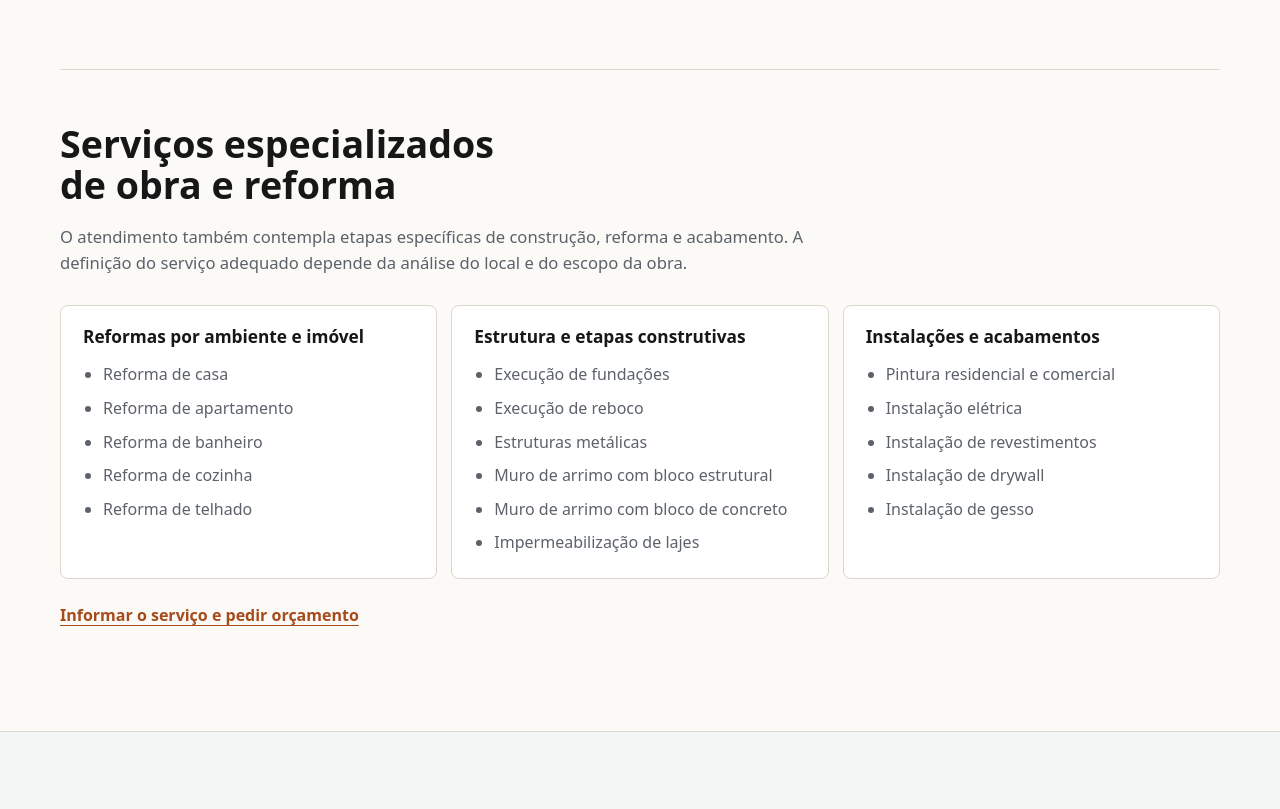
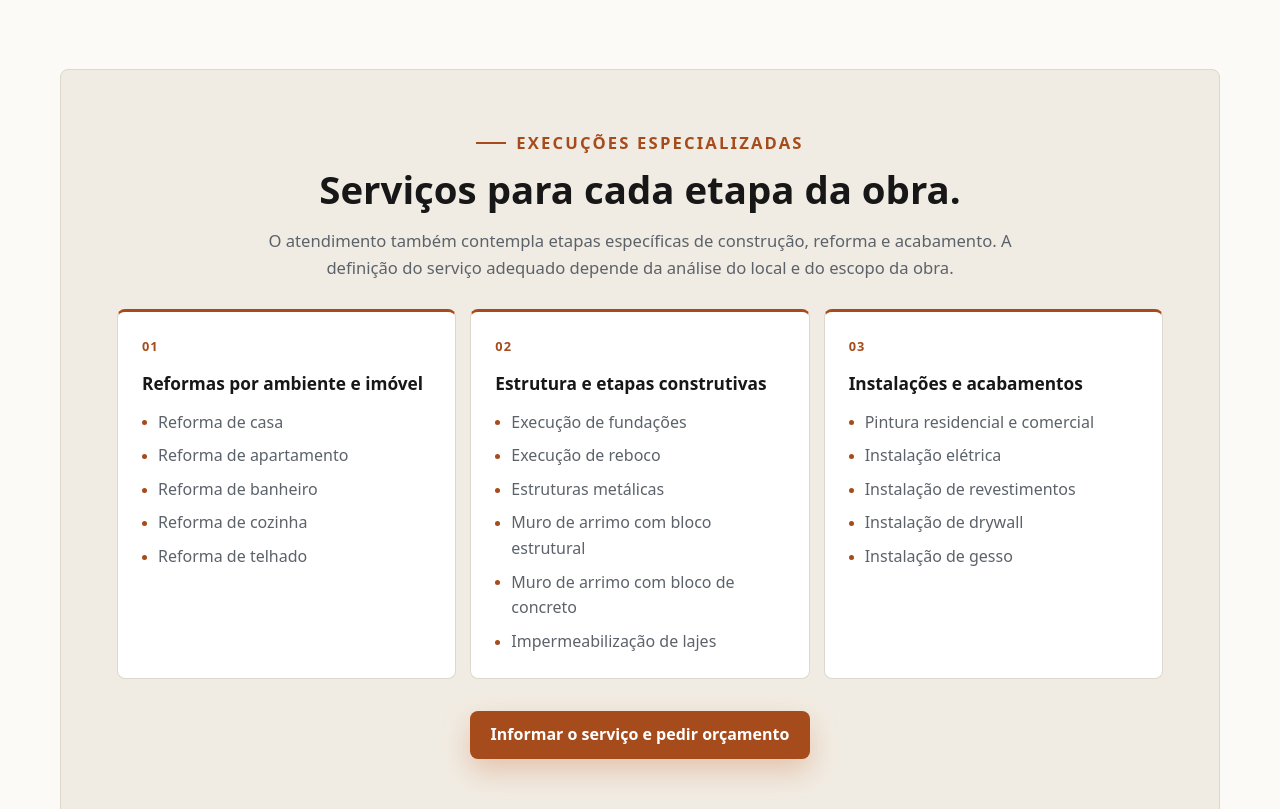
Before and after one commit to mpaulo1-bot/D-Martins, a website: page index.html in a window 1280 px wide. Shown: the part 2285-3094 px from the top of the page. Drawn offline with Linux system fonts and the light colour scheme.

Commit message:
feat(services): harmonize specialized services panel

```diff
--- a/index.html
+++ b/index.html
@@ -675,7 +675,8 @@
         </div>
         <div class="container specialized-services">
           <div class="section-head">
-            <h3>Serviços especializados de obra e reforma</h3>
+            <p class="eyebrow dark">Execuções especializadas</p>
+            <h3>Serviços para cada etapa da obra.</h3>
             <p>
               O atendimento também contempla etapas específicas de construção,
               reforma e acabamento. A definição do serviço adequado depende da
@@ -684,7 +685,7 @@
           </div>
           <div class="specialized-grid">
             <article>
-              <h3>Reformas por ambiente e imóvel</h3>
+              <h4>Reformas por ambiente e imóvel</h4>
               <ul>
                 <li>Reforma de casa</li>
                 <li>Reforma de apartamento</li>
@@ -694,7 +695,7 @@
               </ul>
             </article>
             <article>
-              <h3>Estrutura e etapas construtivas</h3>
+              <h4>Estrutura e etapas construtivas</h4>
               <ul>
                 <li>Execução de fundações</li>
                 <li>Execução de reboco</li>
@@ -705,7 +706,7 @@
               </ul>
             </article>
             <article>
-              <h3>Instalações e acabamentos</h3>
+              <h4>Instalações e acabamentos</h4>
               <ul>
                 <li>Pintura residencial e comercial</li>
                 <li>Instalação elétrica</li>
@@ -715,7 +716,7 @@
               </ul>
             </article>
           </div>
-          <a class="text-link" href="#orcamento"
+          <a class="button primary specialized-cta" href="#orcamento"
             >Informar o serviço e pedir orçamento</a
           >
         </div>
--- a/src/styles.css
+++ b/src/styles.css
@@ -58,13 +58,15 @@ a {
 h1,
 h2,
 h3,
+h4,
 p {
   margin: 0;
 }
 
 h1,
 h2,
-h3 {
+h3,
+h4 {
   color: var(--ink);
   line-height: 1.08;
   letter-spacing: 0;
@@ -463,12 +465,24 @@ select {
 
 .specialized-services {
   margin-top: clamp(42px, 6vw, 72px);
-  padding-top: clamp(34px, 5vw, 54px);
-  border-top: 1px solid var(--line);
+  padding: clamp(32px, 5vw, 56px);
+  background: var(--cream);
+  border: 1px solid var(--line);
+  border-radius: 8px;
+}
+
+.specialized-services .section-head {
+  margin-inline: auto;
+  text-align: center;
+}
+
+.specialized-services .section-head .eyebrow {
+  margin-top: 0;
 }
 
 .specialized-services .section-head h3 {
-  font-size: clamp(1.65rem, 3vw, 2.35rem);
+  margin-top: 12px;
+  font-size: clamp(1.8rem, 3vw, 2.6rem);
   text-wrap: balance;
 }
 
@@ -477,16 +491,29 @@ select {
   grid-template-columns: repeat(3, 1fr);
   gap: 14px;
   margin-top: 28px;
+  counter-reset: specialized-service;
 }
 
 .specialized-grid article {
-  padding: 22px;
+  padding: 24px;
   background: var(--panel);
   border: 1px solid var(--line);
+  border-top: 3px solid var(--brand);
   border-radius: 8px;
+  counter-increment: specialized-service;
 }
 
-.specialized-grid h3 {
+.specialized-grid article::before {
+  display: block;
+  margin-bottom: 18px;
+  color: var(--brand);
+  font-size: 0.8rem;
+  font-weight: 850;
+  letter-spacing: 0.08em;
+  content: counter(specialized-service, decimal-leading-zero);
+}
+
+.specialized-grid h4 {
   font-size: 1.08rem;
 }
 
@@ -494,17 +521,31 @@ select {
   display: grid;
   gap: 8px;
   margin: 16px 0 0;
-  padding-left: 20px;
+  padding: 0;
   color: var(--muted);
+  list-style: none;
 }
 
-.text-link {
-  display: inline-flex;
-  margin-top: 24px;
-  color: var(--brand);
-  font-weight: 800;
-  text-decoration: underline;
-  text-underline-offset: 4px;
+.specialized-grid li {
+  position: relative;
+  padding-left: 16px;
+}
+
+.specialized-grid li::before {
+  position: absolute;
+  top: 0.68em;
+  left: 0;
+  width: 5px;
+  height: 5px;
+  background: var(--brand);
+  border-radius: 50%;
+  content: "";
+}
+
+.specialized-cta {
+  display: flex;
+  width: fit-content;
+  margin: clamp(24px, 3vw, 32px) auto 0;
 }
 
 .works {
@@ -824,6 +865,14 @@ details p {
     width: min(100% - 28px, var(--max));
   }
 
+  .specialized-services {
+    padding: 28px 20px;
+  }
+
+  .specialized-cta {
+    width: 100%;
+  }
+
   .brand span:last-child {
     max-width: 210px;
     overflow: hidden;
```
